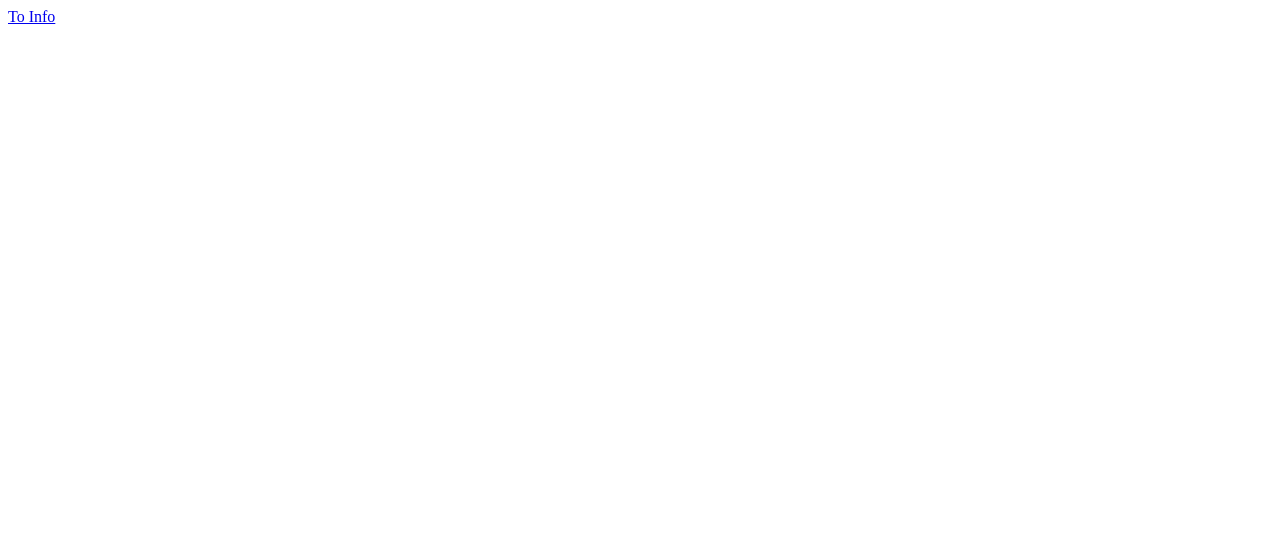
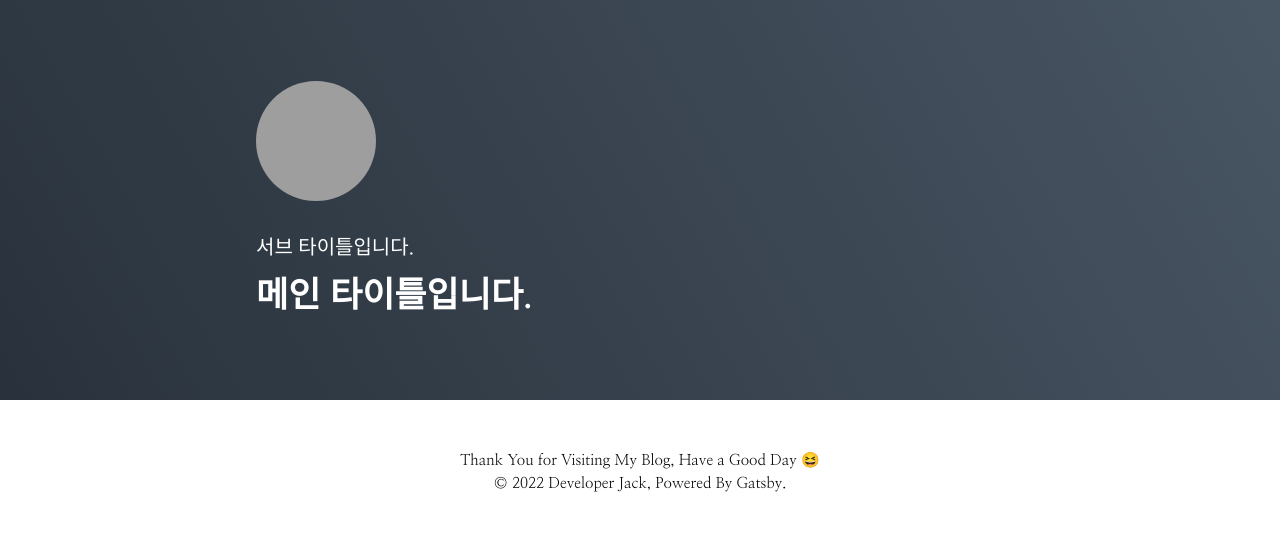
Before and after one commit to guswns1659/gatsby-inflearn-lecture, a Gatsby site: page / in a window 1280 px wide. Built offline with nearby package versions, Linux system fonts and the light colour scheme; Gatsby itself is replaced by a stand-in of ours; grey boxes are pictures that could not be loaded.

Commit message:
feat: Introduction, Footer 실습

```diff
--- /dev/null
+++ b/src/components/Common/Footer.tsx
@@ -0,0 +1,23 @@
+import styled from "@emotion/styled";
+import {FunctionComponent} from "react";
+
+const FooterWrapper = styled.div`
+  display: grid;
+  place-items: center;
+  margin-top: auto;
+  padding: 50px 0;
+  font-size: 15px;
+  text-align: center;
+  line-height: 1.5;
+`
+
+const Footer: FunctionComponent = function () {
+    return (
+        <FooterWrapper>
+            Thank You for Visiting My Blog, Have a Good Day 😆
+            <br />© 2022 Developer Jack, Powered By Gatsby.
+        </FooterWrapper>
+    )
+}
+
+export default Footer
--- /dev/null
+++ b/src/components/Common/GlobalStyle.tsx
@@ -0,0 +1,33 @@
+import {css, Global} from "@emotion/react";
+import {FunctionComponent} from "react";
+
+const defaultStyle = css`
+  @import url('https://fonts.googleapis.com/css2?family=Nanum+Myeongjo:wght@400;700;800&display=swap');
+
+  * {
+    padding: 0;
+    margin: 0;
+    box-sizing: border-box;
+    font-family: 'Nanum Myeongjo', serif;
+  }
+
+  html,
+  body,
+  #___gatsby {
+    height: 100%;
+  }
+
+  a,
+  a:hover {
+    color: inherit;
+    text-decoration: none;
+    cursor: pointer;
+  }
+`
+
+const GlobalStyle: FunctionComponent = function () {
+    // @ts-ignore
+    return <Global styles={defaultStyle} />
+}
+
+export default GlobalStyle
--- /dev/null
+++ b/src/components/Main/Introduction.tsx
@@ -0,0 +1,47 @@
+import styled from "@emotion/styled";
+import {FunctionComponent} from "react";
+import ProfileImage from "components/Main/ProfileImage";
+
+const Background = styled.div`
+  width: 100%;
+  background-image: linear-gradient(60deg, #29323c 0%, #485563 100%);
+  color: #ffffff;
+`
+
+const Wrapper = styled.div`
+  display: flex;
+  flex-direction: column;
+  justify-content: center;
+  align-items: flex-start;
+  width: 768px;
+  height: 400px;
+  margin: 0 auto;
+`
+
+const SubTitle = styled.div`
+  font-size: 20px;
+  font-weight: 400;
+`
+
+const Title = styled.div`
+  margin-top: 5px;
+  font-size: 35px;
+  font-weight: 700;
+`
+
+const Introduction: FunctionComponent = function () {
+    return (
+        <Background>
+            <Wrapper>
+                <ProfileImage/>
+
+                <div>
+                    <SubTitle>서브 타이틀입니다.</SubTitle>
+                    <Title>메인 타이틀입니다.</Title>
+                </div>
+            </Wrapper>
+        </Background>
+    )
+}
+
+export default Introduction
--- /dev/null
+++ b/src/components/Main/ProfileImage.tsx
@@ -0,0 +1,18 @@
+import styled from "@emotion/styled";
+import {FunctionComponent} from "react";
+
+const PROFILE_IMAGE_LINK =
+    'https://avatars.githubusercontent.com/u/55608425?s=400&u=d5467f0a9ce9b04bbb25d6e4776c9f6e56fd6afa&v=4'
+
+const ProfileImageWrapper = styled.img`
+  width: 120px;
+  height: 120px;
+  margin-bottom: 30px;
+  border-radius: 50%;
+`
+
+const ProfileImage: FunctionComponent = function () {
+    return <ProfileImageWrapper src={PROFILE_IMAGE_LINK} alt="Profile Image" />
+}
+
+export default ProfileImage
--- a/src/pages/index.tsx
+++ b/src/pages/index.tsx
@@ -1,11 +1,22 @@
 import React, { FunctionComponent } from 'react'
-import {Link} from "gatsby";
+import styled from "@emotion/styled";
+import GlobalStyle from "components/Common/GlobalStyle";
+import Introduction from "components/Main/Introduction";
+import Footer from "components/Common/Footer";
+
+const Container = styled.div`
+  display: flex;
+  flex-direction: column;
+  height: 100%;
+`
 
 const IndexPage: FunctionComponent = function () {
   return (
-      <div>
-        <Link to={"/info/"}>To Info</Link>
-      </div>
+      <Container>
+          <GlobalStyle />
+          <Introduction />
+          <Footer />
+      </Container>
   )
 }
 
--- a/src/pages/info.tsx
+++ b/src/pages/info.tsx
@@ -33,6 +33,7 @@
 const InfoPage: FunctionComponent<InfoPageProps> = function ({data}) {
     const siteMetadata = data.site.siteMetadata;
 
+    // @ts-ignore
     return (
         <div>
             <Global styles={globalStyle} />
```
